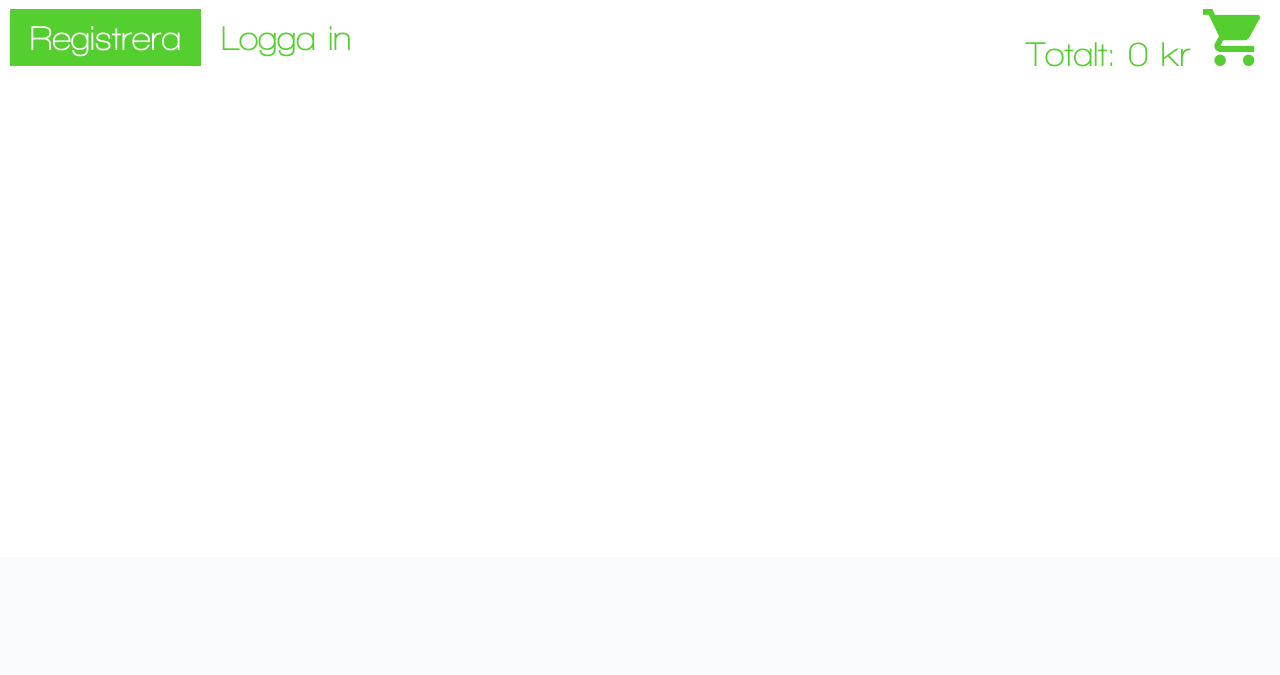
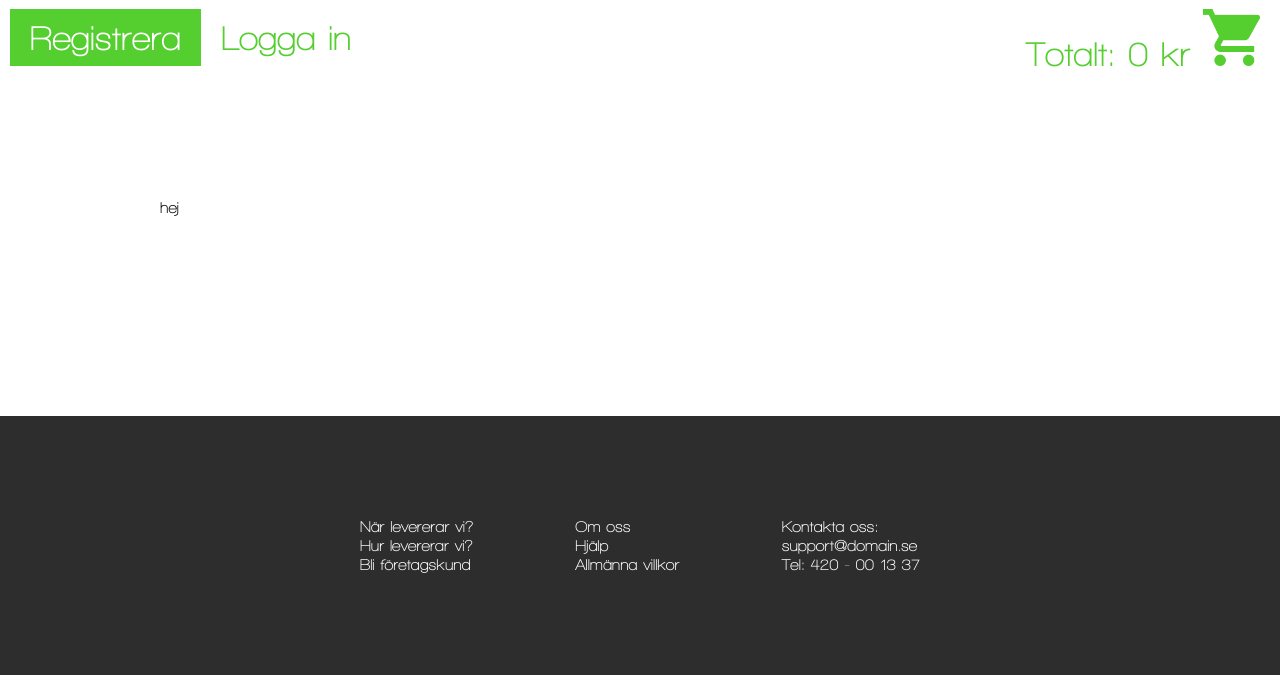
Before and after one commit to jomla97/mathandel, a PHP site: page / in a window 1280 px wide. Shown: the part 243-918 px from the top of the page. Before the commit the page ends 310 px from the top, so only its background shows below. Run offline with PHP 8.4, Linux system fonts and the light colour scheme.

Commit message:
Gjort klart designen för footern

```diff
--- a/index.php
+++ b/index.php
@@ -41,7 +41,7 @@
   }
 
   else{
-
+    require "templates/startpage.php";
   }
 
   require "templates/footer.php";
--- /dev/null
+++ b/stylesheets/footer.css
@@ -0,0 +1,43 @@
+*{
+	margin: 0;
+	padding: 0;
+	font-family: WalkwayBold;
+}
+
+a{
+	text-decoration: none;
+}
+
+/*Walkway Semi-Bold*/
+@font-face {
+    font-family: 'WalkwaySemiBold';
+    src: url('fonts/WalkwaySemiBold.eot');
+    src: url('fonts/WalkwaySemiBold.eot') format('embedded-opentype'),
+         url('fonts/WalkwaySemiBold.woff2') format('woff2'),
+         url('fonts/WalkwaySemiBold.woff') format('woff'),
+         url('fonts/WalkwaySemiBold.ttf') format('truetype'),
+         url('fonts/WalkwaySemiBold.svg#WalkwaySemiBold') format('svg');
+}
+
+/*Walkway Bold*/
+@font-face {
+    font-family: 'WalkwayBold';
+    src: url('fonts/WalkwayBold.eot');
+    src: url('fonts/WalkwayBold.eot') format('embedded-opentype'),
+         url('fonts/WalkwayBold.woff2') format('woff2'),
+         url('fonts/WalkwayBold.woff') format('woff'),
+         url('fonts/WalkwayBold.ttf') format('truetype'),
+         url('fonts/WalkwayBold.svg#WalkwayBold') format('svg');
+}
+
+footer{
+    background-color: #2d2d2d;
+    color: white;
+    padding: 100px;
+}
+footer td{
+    padding: 0 50px;
+}
+footer table{
+    margin: 0 auto;
+}
--- /dev/null
+++ b/stylesheets/startpage.css
@@ -0,0 +1,39 @@
+*{
+	margin: 0;
+	padding: 0;
+	font-family: WalkwayBold;
+}
+
+a{
+	text-decoration: none;
+}
+
+/*Walkway Semi-Bold*/
+@font-face {
+    font-family: 'WalkwaySemiBold';
+    src: url('fonts/WalkwaySemiBold.eot');
+    src: url('fonts/WalkwaySemiBold.eot') format('embedded-opentype'),
+         url('fonts/WalkwaySemiBold.woff2') format('woff2'),
+         url('fonts/WalkwaySemiBold.woff') format('woff'),
+         url('fonts/WalkwaySemiBold.ttf') format('truetype'),
+         url('fonts/WalkwaySemiBold.svg#WalkwaySemiBold') format('svg');
+}
+
+/*Walkway Bold*/
+@font-face {
+    font-family: 'WalkwayBold';
+    src: url('fonts/WalkwayBold.eot');
+    src: url('fonts/WalkwayBold.eot') format('embedded-opentype'),
+         url('fonts/WalkwayBold.woff2') format('woff2'),
+         url('fonts/WalkwayBold.woff') format('woff'),
+         url('fonts/WalkwayBold.ttf') format('truetype'),
+         url('fonts/WalkwayBold.svg#WalkwayBold') format('svg');
+}
+
+main{
+	padding: 200px 0;
+	margin: 0 auto;
+	width: 960px;
+	padding: 0 auto;
+	background-color: white;
+}
--- a/templates/footer.php
+++ b/templates/footer.php
@@ -0,0 +1,27 @@
+<!DOCTYPE html>
+<html>
+	<head>
+		<link rel="stylesheet" type="text/css" href="stylesheets/footer.css">
+	</head>
+	<body>
+		<footer>
+			<table>
+				<tr>
+					<td>När levererar vi?</td>
+					<td>Om oss</td>
+					<td>Kontakta oss:</td>
+				</tr>
+				<tr>
+					<td>Hur levererar vi?</td>
+					<td>Hjälp</td>
+					<td>support@domain.se</td>
+				</tr>
+				<tr>
+					<td>Bli företagskund</td>
+					<td>Allmänna villkor</td>
+					<td>Tel: 420 - 00 13 37</td>
+				</tr>
+			</table>
+		</footer>
+	</body>
+</html>
--- /dev/null
+++ b/templates/startpage.php
@@ -0,0 +1,11 @@
+<!DOCTYPE html>
+<html>
+	<head>
+		<link rel="stylesheet" type="text/css" href="stylesheets/startpage.css">
+	</head>
+	<body>
+		<main>
+			hej
+		</main>
+	</body>
+</html>
```
